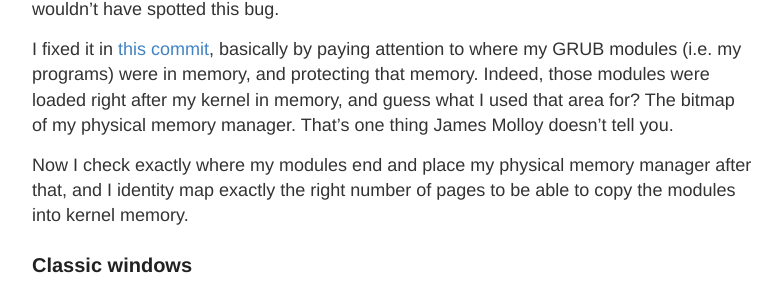
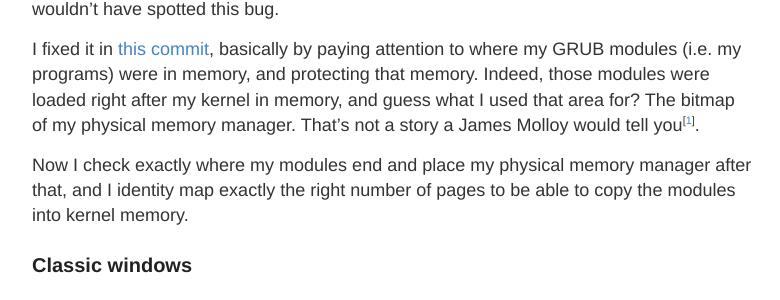
Before and after one commit to 29jm/29jm.github.io, a Jekyll site: the page built from _posts/2020-03-07-advanced-memory-allocation.markdown, in a window 1280 px wide and 900 px high, scrolled down 7393 px. Shown: the part 221-521 px from the top of the window, without its empty margins (248-1028 px from the left). Built offline with Jekyll 4.4.1, drawn with Linux system fonts in a browser that asks for light colours.

Commit message:
praise be

```diff
--- a/_posts/2020-03-07-advanced-memory-allocation.markdown
+++ b/_posts/2020-03-07-advanced-memory-allocation.markdown
@@ -229,7 +229,7 @@
 <div style="text-align:center"><img src="/assets/scrambled_w.png"/></div>
 And only when compiling without the nice blue background and identity mapping more pages than needed at the beginning of memory. Which I did then, otherwise I perhaps wouldn't have spotted this bug.
 
-I fixed it in [this commit][commit w], basically by paying attention to where my GRUB modules (i.e. my programs) were in memory, and protecting that memory. Indeed, those modules were loaded right after my kernel in memory, and guess what I used that area for? The bitmap of my physical memory manager. That's one thing James Molloy doesn't tell you.
+I fixed it in [this commit][commit w], basically by paying attention to where my GRUB modules (i.e. my programs) were in memory, and protecting that memory. Indeed, those modules were loaded right after my kernel in memory, and guess what I used that area for? The bitmap of my physical memory manager. That's not a story a James Molloy would tell you<sup>[<a href="" title="I owe much to his tutorials <3">1</a>]</sup>.
 
 Now I check exactly where my modules end and place my physical memory manager after that, and I identity map exactly the right number of pages to be able to copy the modules into kernel memory.
 
```
